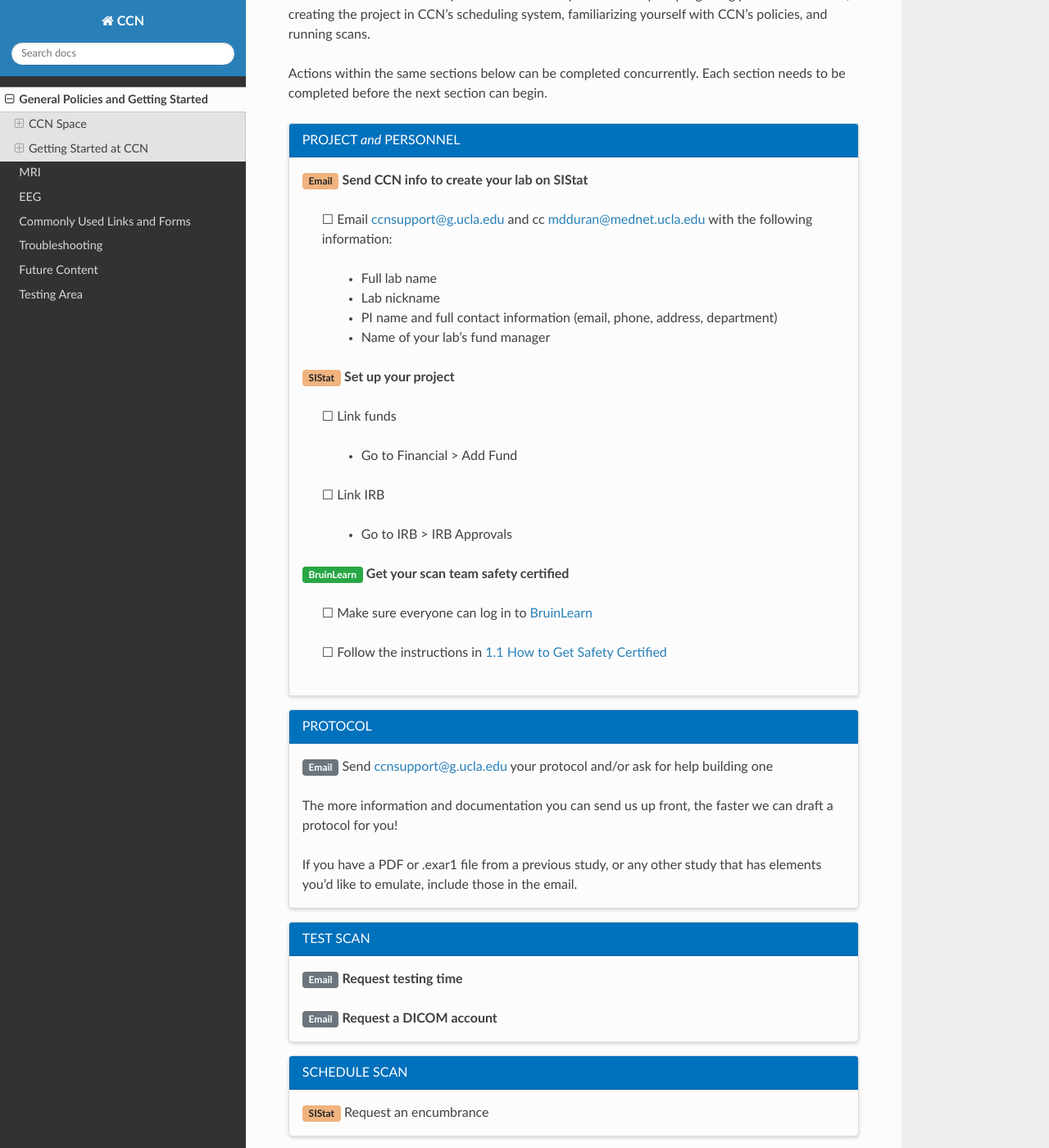
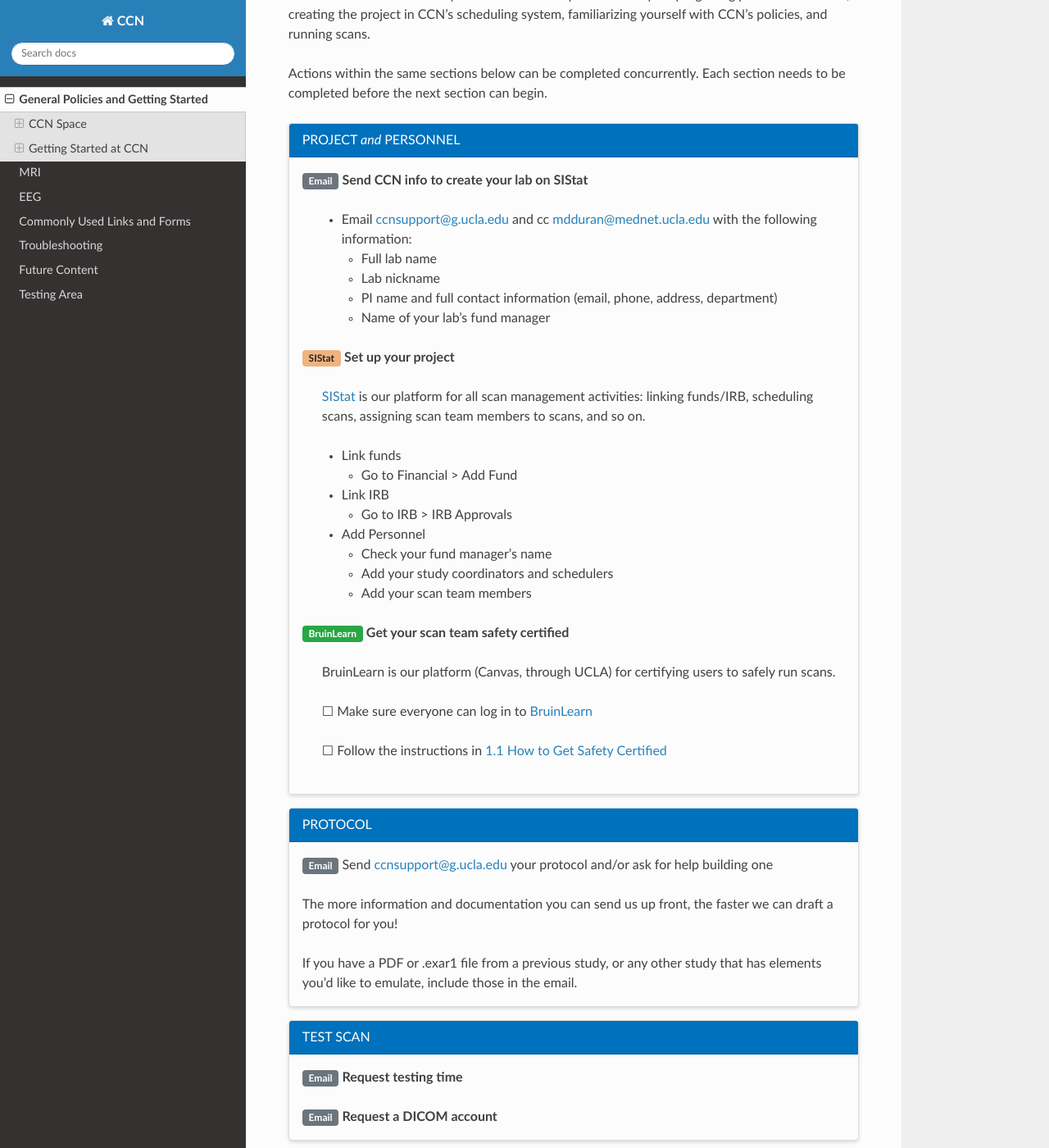
Before and after one commit to CCN-Support/CCN_Wiki, a Sphinx documentation site: the page built from docs/source/generalpolicies.rst, in a window 1280 px wide and 1400 px high, scrolled down 3862 px. Shown: the whole window at 82% size. Built offline with Sphinx 7.4.7 and the Read the Docs theme 3.1.0, drawn with Linux system fonts in a browser that asks for light colours.

Commit message:
Update generalpolicies.rst

```diff
--- a/docs/source/generalpolicies.rst
+++ b/docs/source/generalpolicies.rst
@@ -121,15 +121,25 @@
 
   :bdg-warning:`SIStat` **Set up your project**
 
-    ☐ Link funds
+    `SIStat <https://sistat.ucla.edu/ccnsas/login.asp>`_ is our platform for all scan management activities: linking funds/IRB, scheduling scans, assigning scan team members to scans, and so on.
+
+    - Link funds
 
       - Go to Financial > Add Fund
 
-    ☐ Link IRB
+    - Link IRB
 
       - Go to IRB > IRB Approvals
 
+    - Add Personnel
+
+      - Check your fund manager's name
+      - Add your study coordinators and schedulers
+      - Add your scan team members
+
   :bdg-success:`BruinLearn` **Get your scan team safety certified**
+
+    BruinLearn is our platform (Canvas, through UCLA) for certifying users to safely run scans.
 
     ☐ Make sure everyone can log in to `BruinLearn <bruinlearn.ucla.edu>`_
 
```
Also changed, not shown: other parts of docs/source/generalpolicies.rst (+2 -2 lines).
